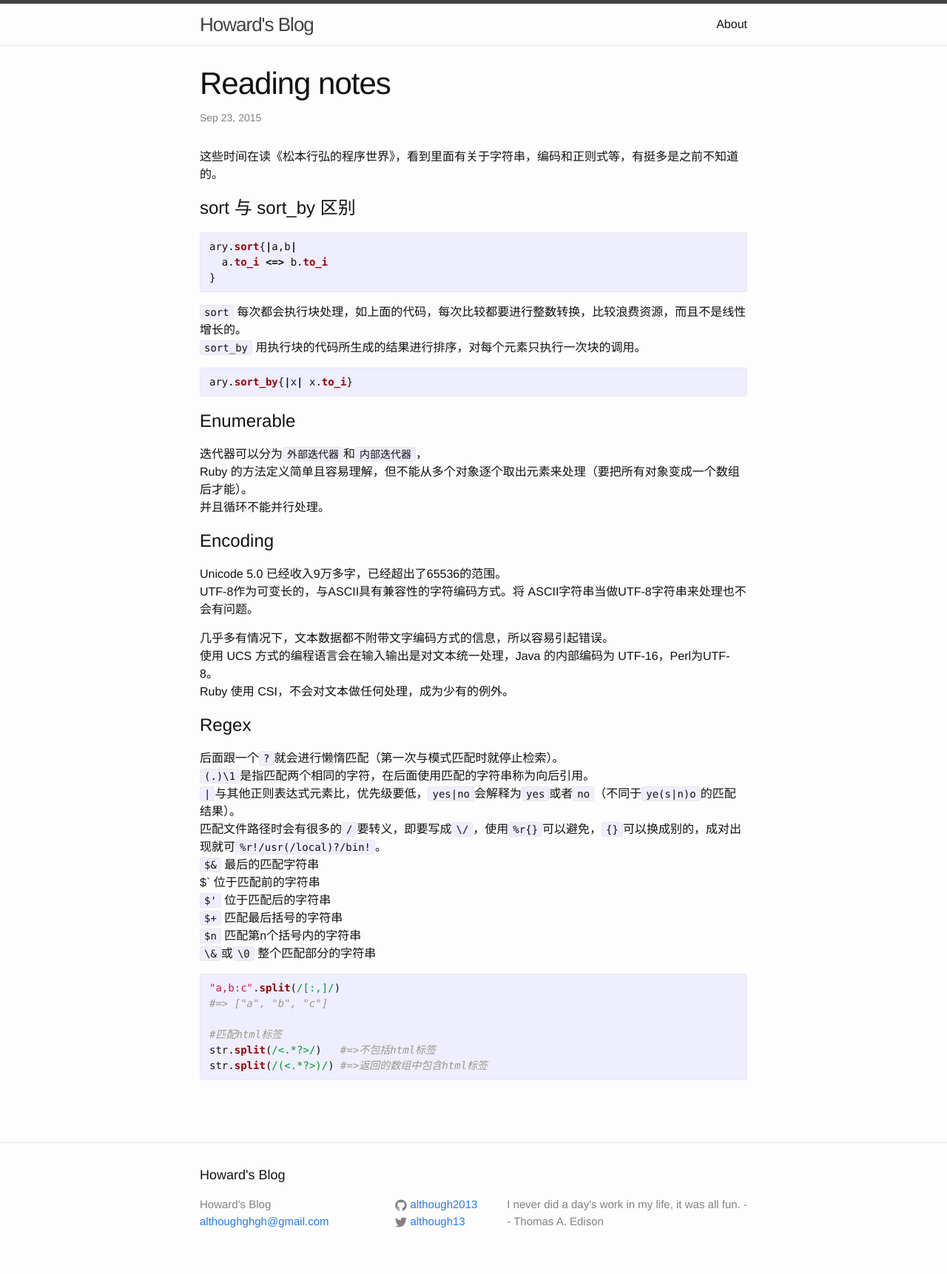
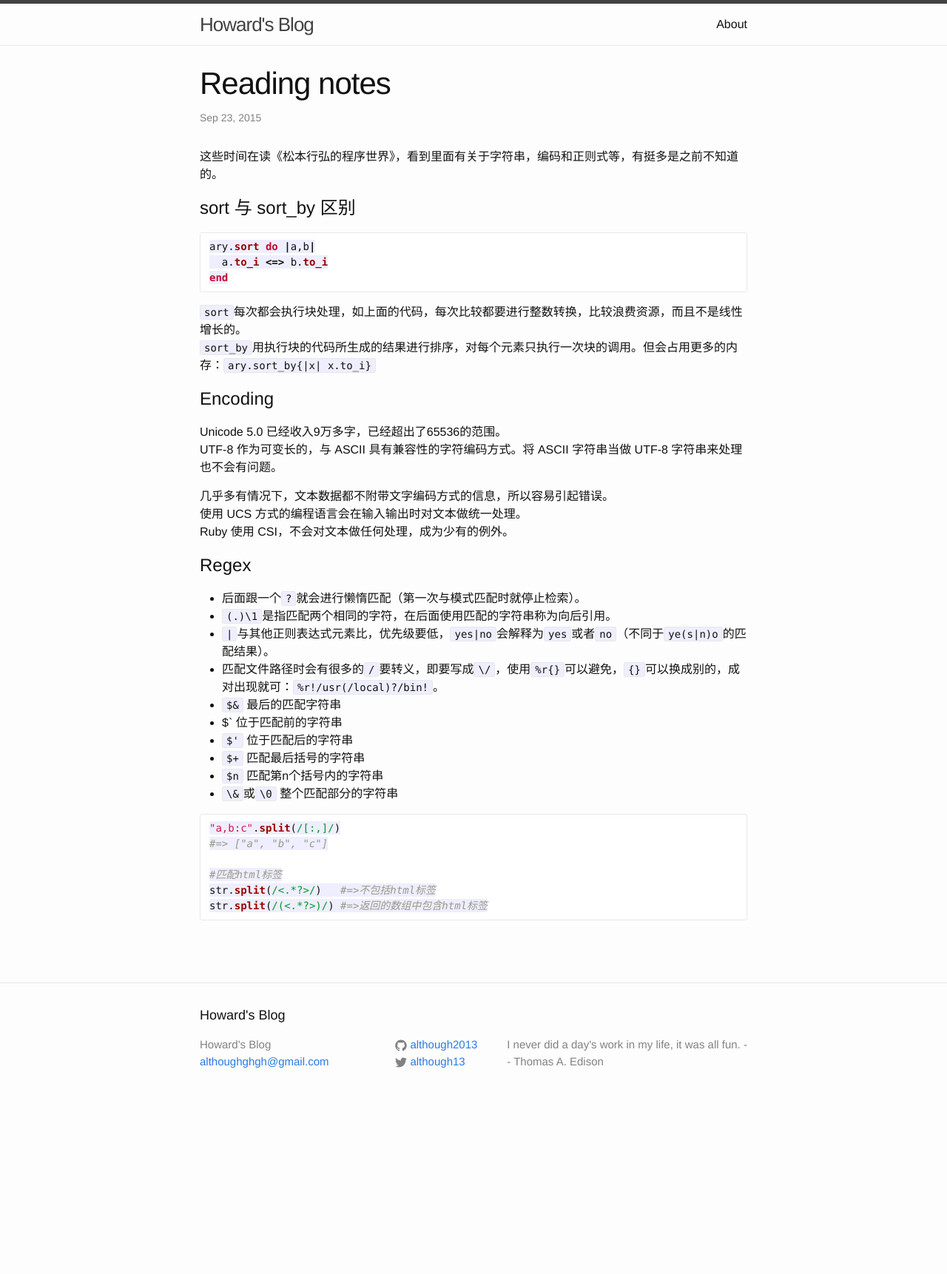
Before and after one commit to although2013/although2013.github.io, a Jekyll site: the page built from _posts/2015-09-23-reading-notes.markdown, in a window 1280 px wide. Shown: the whole page at 74% size. Built offline with Jekyll 4.4.1, drawn with Linux system fonts in a browser that asks for light colours; Markdown is read by kramdown in place of the engine named in the settings; comment, search, counter and statistics services are not loaded; after the commit the page ends 1506 px from its top, so only the background shows below that.

Commit message:
css etc..

````diff
--- a/_config.yml
+++ b/_config.yml
@@ -9,4 +9,4 @@ twitter_username: although13
 github_username:  although2013
 
 # Build settings
-markdown: kramdown
+markdown: Redcarpet
--- a/_posts/2015-09-23-reading-notes.markdown
+++ b/_posts/2015-09-23-reading-notes.markdown
@@ -9,51 +9,43 @@ categories: jekyll update
 
 #sort 与 sort_by 区别
 
-{% highlight ruby %}
-ary.sort{|a,b|
+```ruby
+ary.sort do |a,b|
   a.to_i <=> b.to_i
-}
-{% endhighlight %}
+end
+```
 
-`sort` 每次都会执行块处理，如上面的代码，每次比较都要进行整数转换，比较浪费资源，而且不是线性增长的。
-`sort_by` 用执行块的代码所生成的结果进行排序，对每个元素只执行一次块的调用。
+`sort`每次都会执行块处理，如上面的代码，每次比较都要进行整数转换，比较浪费资源，而且不是线性增长的。
+`sort_by`用执行块的代码所生成的结果进行排序，对每个元素只执行一次块的调用。但会占用更多的内存：`ary.sort_by{|x| x.to_i}`
 
-{% highlight ruby %}
-ary.sort_by{|x| x.to_i}
-{% endhighlight %}
-
-#Enumerable
-迭代器可以分为`外部迭代器`和`内部迭代器`，
-Ruby 的方法定义简单且容易理解，但不能从多个对象逐个取出元素来处理（要把所有对象变成一个数组后才能）。
-并且循环不能并行处理。
 
 #Encoding
 Unicode 5.0 已经收入9万多字，已经超出了65536的范围。
-UTF-8作为可变长的，与ASCII具有兼容性的字符编码方式。将 ASCII字符串当做UTF-8字符串来处理也不会有问题。
+UTF-8 作为可变长的，与 ASCII 具有兼容性的字符编码方式。将 ASCII 字符串当做 UTF-8 字符串来处理也不会有问题。
 
 几乎多有情况下，文本数据都不附带文字编码方式的信息，所以容易引起错误。
-使用 UCS 方式的编程语言会在输入输出是对文本统一处理，Java 的内部编码为 UTF-16，Perl为UTF-8。
+使用 UCS 方式的编程语言会在输入输出时对文本做统一处理。
 Ruby 使用 CSI，不会对文本做任何处理，成为少有的例外。
 
 
 
 #Regex
-后面跟一个`?`就会进行懒惰匹配（第一次与模式匹配时就停止检索）。
-`(.)\1`是指匹配两个相同的字符，在后面使用匹配的字符串称为向后引用。
-`|`与其他正则表达式元素比，优先级要低，`yes|no`会解释为`yes`或者`no`（不同于`ye(s|n)o`的匹配结果）。
-匹配文件路径时会有很多的`/`要转义，即要写成`\/`，使用`%r{}`可以避免，`{}`可以换成别的，成对出现就可`%r!/usr(/local)?/bin!`。
-`$&` 最后的匹配字符串
-$\` 位于匹配前的字符串
-`$'` 位于匹配后的字符串
-`$+` 匹配最后括号的字符串
-`$n` 匹配第n个括号内的字符串
-`\&`或`\0` 整个匹配部分的字符串
+ - 后面跟一个`?`就会进行懒惰匹配（第一次与模式匹配时就停止检索）。
+ - `(.)\1`是指匹配两个相同的字符，在后面使用匹配的字符串称为向后引用。
+ - `|`与其他正则表达式元素比，优先级要低，`yes|no`会解释为`yes`或者`no`（不同于`ye(s|n)o`的匹配结果）。
+ - 匹配文件路径时会有很多的`/`要转义，即要写成`\/`，使用`%r{}`可以避免，`{}`可以换成别的，成对出现就可：`%r!/usr(/local)?/bin!`。
+ - `$&` 最后的匹配字符串
+ - $\` 位于匹配前的字符串
+ - `$'` 位于匹配后的字符串
+ - `$+` 匹配最后括号的字符串
+ - `$n` 匹配第n个括号内的字符串
+ - `\&`或`\0` 整个匹配部分的字符串
 
-{% highlight ruby %}
+```ruby
 "a,b:c".split(/[:,]/)
 #=> ["a", "b", "c"]
 
 #匹配html标签
 str.split(/<.*?>/)   #=>不包括html标签
 str.split(/(<.*?>)/) #=>返回的数组中包含html标签
-{% endhighlight %}
+```
--- a/_sass/_syntax-highlighting.scss
+++ b/_sass/_syntax-highlighting.scss
@@ -7,7 +7,7 @@
 
     .c     { color: #998; font-style: italic } // Comment
     .err   { color: #a61717; background-color: #e3d2d2 } // Error
-    .k     { font-weight: bold } // Keyword
+    .k     { font-weight: bold; color: #C90832;} // Keyword
     .o     { font-weight: bold } // Operator
     .cm    { color: #998; font-style: italic } // Comment.Multiline
     .cp    { color: #999; font-weight: bold } // Comment.Preproc
````
Also changed, not shown: 1 other file.
